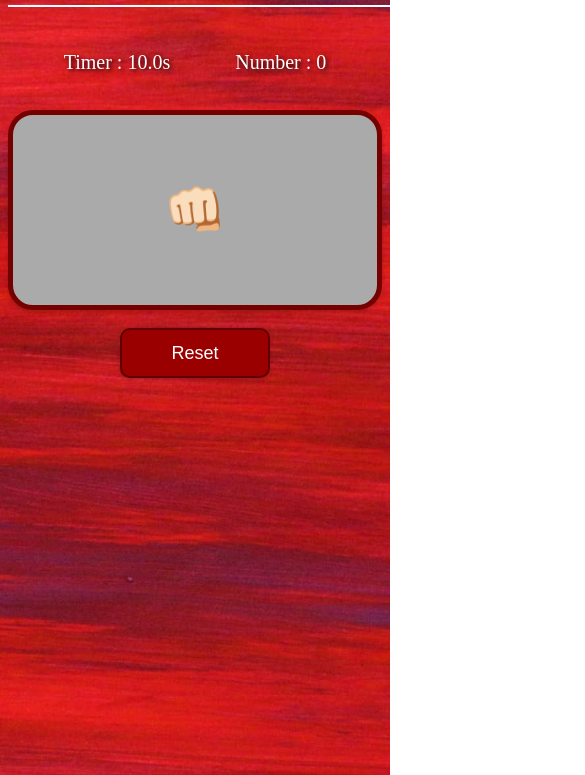
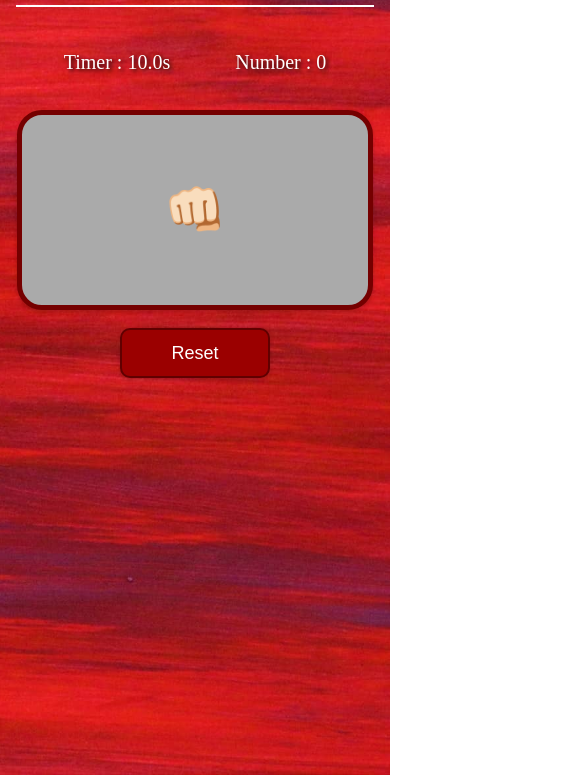
Before and after one commit to PouletEnSlip/ClickTest, a plain HTML site: page src/index.html in a window 390 px wide. Shown: the part 69-844 px from the top of the page, 585 px wide, since content can reach past the window. Drawn offline with Linux system fonts and the light colour scheme.

Commit message:
Update style.css

```diff
--- a/src/style.css
+++ b/src/style.css
@@ -86,9 +86,12 @@ h1 {
 @media only screen and (max-width: 1000px) {
 	#clicker {
 		height: 200px;
-		width: 100%;
+		width: 95%;
 	}
 	h1 {
 		font-size: 30px;
 	}
+	hr {
+		width: 95%;
+	}
 }
```
